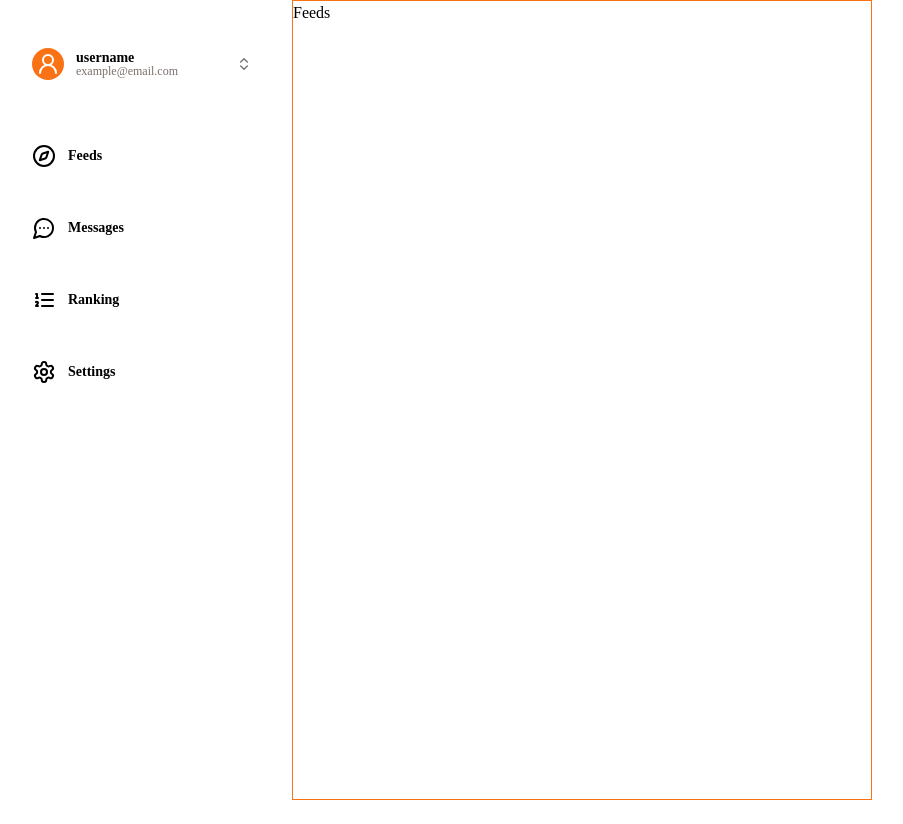
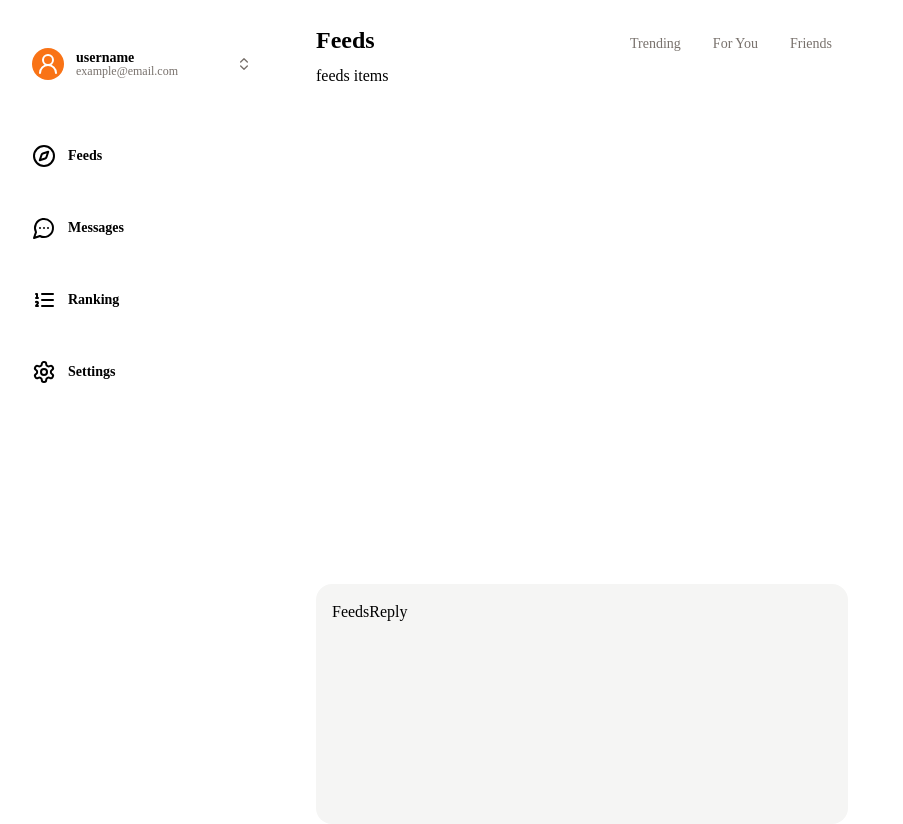
Before and after one commit to Puggo1145/meow-planet-web, a Next.js app: page / in a window 1280 px wide. Shown: the whole page, without its empty margins (8-911 px from the left). Before the commit the page ends 800 px from the top, so only its background shows below. Built offline with nearby package versions, Linux system fonts and the light colour scheme.

Commit message:
update/finish feeds header and feeds section structure

```diff
--- /dev/null
+++ b/app/(main)/_components/feeds-header.tsx
@@ -0,0 +1,28 @@
+import { Button } from "@/components/ui/button"
+
+const FeedsHeader = () => {
+    const mockFeedsNavs = [
+        "Trending",
+        "For You",
+        "Friends",
+    ]
+
+    return (
+        <div className="flex justify-between">
+            <h1 className="text-2xl font-black">Feeds</h1>
+            <div className="flex">
+                {mockFeedsNavs.map((nav, index) => (
+                    <Button
+                        key={index}
+                        variant="ghost"
+                        className="text-sm text-muted-foreground hover:text-primary"
+                    >
+                        {nav}
+                    </Button>
+                ))}
+            </div>
+        </div>
+    )
+}
+
+export default FeedsHeader
--- /dev/null
+++ b/app/(main)/_components/feeds-reply.tsx
@@ -0,0 +1,9 @@
+const FeedsReply = () => {
+  return (
+    <section className="w-full h-[240px] bg-secondary rounded-2xl p-4">
+        FeedsReply
+    </section>
+  )
+}
+
+export default FeedsReply
--- a/app/(main)/_components/feeds.tsx
+++ b/app/(main)/_components/feeds.tsx
@@ -1,6 +1,13 @@
+import FeedsHeader from "./feeds-header"
+import FeedsReply from "./feeds-reply"
+
 const Feeds = () => {
   return (
-    <div>Feeds</div>
+    <div className="w-full h-screen flex flex-col">
+      <FeedsHeader />
+      <div className="flex-1">feeds items</div>
+      <FeedsReply />
+    </div>
   )
 }
 
--- a/app/(main)/page.tsx
+++ b/app/(main)/page.tsx
@@ -13,7 +13,7 @@ import Feeds from "./_components/feeds"
 const MainPage = () => {
   return (
     <div className="flex w-full h-full">
-      <LeftContainer className="p-6">
+      <LeftContainer>
         <Avatar />
         <Navs />
       </LeftContainer>
--- a/components/containers/main-page-containers.tsx
+++ b/components/containers/main-page-containers.tsx
@@ -5,7 +5,7 @@ import type { ComponentProps } from "react"
 
 export const MainContainer = ({ children, className }: ComponentProps<'div'>) => {
     return (
-        <div className={cn("flex-1 h-full border border-primary", className)}>
+        <div className={cn("flex-1 h-full p-6", className)}>
             {children}
         </div>
     )
@@ -21,7 +21,7 @@ export const RightContainer = ({ children, className }: ComponentProps<'div'>) =
 
 export const LeftContainer = ({ children, className, }: ComponentProps<'div'>) => {
   return (
-    <div className={cn("w-[300px]", className)}>
+    <div className={cn("w-[300px] p-6", className)}>
         {children}
     </div>
   )
```
